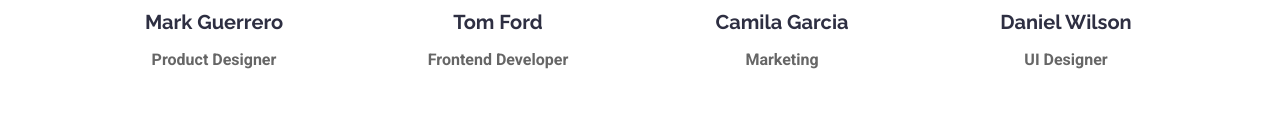
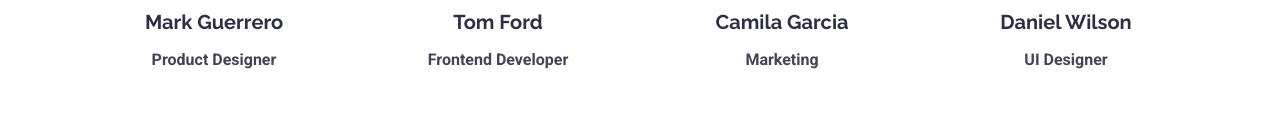
Before and after one commit to keremyldrm61/goit-markup-hw-02, a plain HTML site: page index.html in a window 1280 px wide. Shown: the part 1156-1296 px from the top of the page. Drawn offline with nearby package versions, Linux system fonts and the light colour scheme.

Commit message:
update css

```diff
--- a/css/styles.css
+++ b/css/styles.css
@@ -146,7 +146,7 @@ h1, h2, h3, h4, h5, h6 {
 
 .team-role {
     font-size: 16px;
-    color: #666;
+    color: #434455;
 }
 
 /* Portfolio Section */
```
